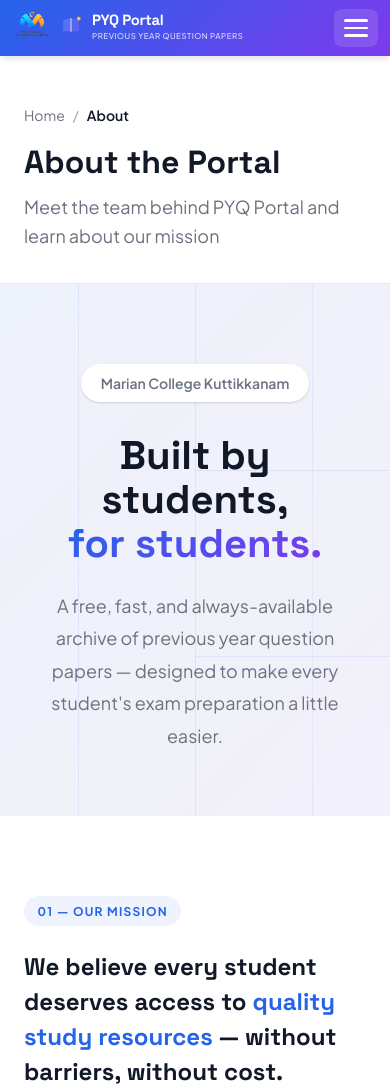
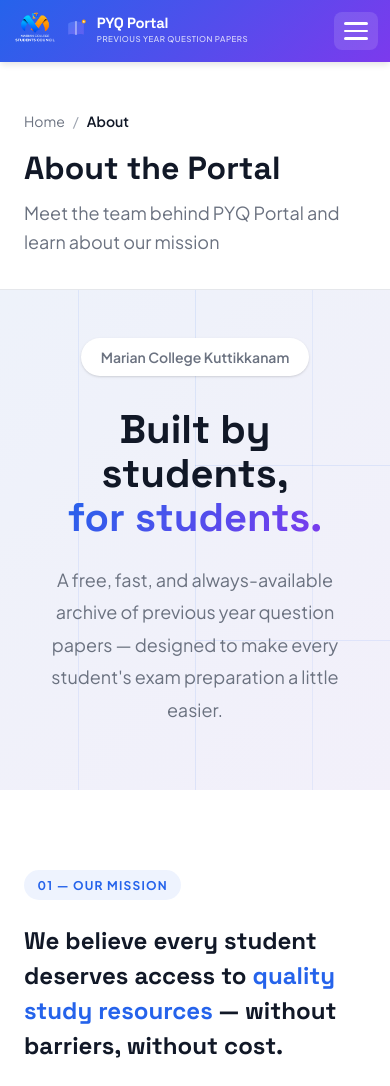
Before and after one commit to muhd-sinan-m/pyq-portal, a Flask app: page /about in a window 390 px wide. Shown: the top 1086 px of the page. Run offline with Flask 3, Linux system fonts and the light colour scheme; some libraries are stand-ins or nearby versions.

Commit message:
Update college logo to WebP format, adjust branding sizes, and reduce spacing in navbar/hero

```diff
--- a/static/style-combined.css
+++ b/static/style-combined.css
@@ -320,9 +320,9 @@
 /* ---- Hero ---- */
 .hero-section {
     position: relative;
-    padding: 6rem 0 5rem;
+    padding: 3.5rem 0 5rem;
     overflow: hidden;
-    min-height: 92vh;
+    min-height: 80vh;
     display: flex;
     align-items: center;
 }
@@ -1134,7 +1134,7 @@
 /* ---- About hero ---- */
 .about-hero {
     position: relative;
-    padding: 5rem 0 4rem;
+    padding: 3rem 0 4rem;
     background: linear-gradient(135deg, rgba(37,99,235,0.05) 0%, rgba(124,58,237,0.05) 100%);
     text-align: center;
     overflow: hidden;
@@ -1527,11 +1527,11 @@
 /* Large tablets and small desktops */
 @media (max-width: 1100px) {
     .unified-header {
-        gap: 2rem;
+        gap: 1rem;
     }
 
     .college-logo {
-        height: 65px;
+        height: 76px;
     }
 
     .portal-title {
@@ -1547,11 +1547,11 @@
 /* Tablets - Hide secondary items, show mobile toggle */
 @media (max-width: 920px) {
     .unified-header {
-        gap: 1.5rem;
+        gap: 0.875rem;
     }
 
     .college-logo {
-        height: 58px;
+        height: 68px;
     }
 
     .portal-title {
@@ -1582,11 +1582,11 @@
 @media (max-width: 640px) {
     .unified-header {
         padding: 0.4rem 0;
-        gap: 1rem;
+        gap: 0.75rem;
     }
 
     .college-logo {
-        height: 50px;
+        height: 58px;
     }
 
     .portal-logo svg {
@@ -1617,12 +1617,12 @@
 /* Very small phones */
 @media (max-width: 480px) {
     .unified-header {
-        gap: 0.875rem;
+        gap: 0.625rem;
         padding: 0.35rem 0;
     }
 
     .college-logo {
-        height: 45px;
+        height: 52px;
     }
 
     .portal-logo svg {
@@ -1664,11 +1664,11 @@
     }
 
     .unified-header {
-        gap: 0.625rem;
+        gap: 0.5rem;
     }
 
     .college-logo {
-        height: 40px;
+        height: 46px;
     }
 
     .portal-logo svg {
@@ -1707,7 +1707,7 @@
 .unified-header {
     display: flex;
     align-items: center;
-    gap: 3rem;
+    gap: 1.25rem;
     padding: 0.4rem 0;
     position: relative;
 }
@@ -1718,7 +1718,7 @@
 }
 
 .college-logo {
-    height: 68px;
+    height: 80px;
     width: auto;
     object-fit: contain;
     filter: brightness(1.15) contrast(1.05);
@@ -1981,7 +1981,7 @@
 /* Large tablets and small desktops */
 @media (max-width: 1100px) {
     .unified-header {
-        gap: 2rem;
+        gap: 1rem;
     }
 
     .portal-title {
@@ -2001,7 +2001,7 @@
     }
 
     .unified-header {
-        gap: 0.5rem;
+        gap: 0.4rem;
         flex-wrap: nowrap;
         overflow: hidden;
     }
@@ -2013,7 +2013,7 @@
     }
 
     .college-logo {
-        height: 50px;
+        height: 58px;
         width: 100%;
         object-fit: contain;
     }
@@ -2071,7 +2071,7 @@
 @media (max-width: 640px) {
     .unified-header {
         padding: 0.4rem 0;
-        gap: 0.5rem;
+        gap: 0.4rem;
     }
 
     .college-brand {
@@ -2079,7 +2079,7 @@
     }
 
     .college-logo {
-        height: 45px;
+        height: 52px;
     }
 
     .portal-logo svg {
@@ -2114,7 +2114,7 @@
     }
 
     .unified-header {
-        gap: 0.375rem;
+        gap: 0.3rem;
         padding: 0.3rem 0;
     }
 
@@ -2123,7 +2123,7 @@
     }
 
     .college-logo {
-        height: 40px;
+        height: 46px;
     }
 
     .portal-logo svg {
--- a/static/style.css
+++ b/static/style.css
@@ -93,7 +93,7 @@ h1, h2, h3, h4, h5, h6 {
 /* ==================== HERO SECTION ==================== */
 .hero-section {
     position: relative;
-    padding: 5rem 0 4rem;
+    padding: 3rem 0 4rem;
     overflow: hidden;
 }
 
--- a/templates/about.html
+++ b/templates/about.html
@@ -21,7 +21,7 @@
         <div class="unified-header">
             <!-- Left: College Branding -->
             <div class="college-brand">
-                <img src="{{ url_for('static', filename='mcsc_logo.png') }}"
+                <img src="{{ url_for('static', filename='mcsc_logo.webp') }}"
                      alt="MCSC Marian College Students Council"
                      class="college-logo">
             </div>
@@ -259,7 +259,7 @@
 
     <div class="college-inner" style="position: relative; z-index: 1;">
         <div class="reveal" style="display: flex; align-items: center; justify-content: center; gap: 1.5rem; margin-bottom: 1.25rem; flex-wrap: wrap;">
-            <img src="{{ url_for('static', filename='mcsc_logo.png') }}" alt="MCSC Logo" style="height: clamp(60px, 10vw, 85px); width: auto; object-fit: contain; filter: drop-shadow(0 4px 8px rgba(0,0,0,0.3)); margin: 0;">
+            <img src="{{ url_for('static', filename='mcsc_logo.webp') }}" alt="MCSC Logo" style="height: clamp(60px, 10vw, 85px); width: auto; object-fit: contain; filter: drop-shadow(0 4px 8px rgba(0,0,0,0.3)); margin: 0;">
             <h2 class="college-name" style="color: #ffffff; font-size: clamp(3rem, 7vw, 4.5rem); line-height: 1; margin: 0;">
                 <span style="color: #3B82F6;">MC</span><span style="color: #F59E0B;">SC</span>
             </h2>
--- a/templates/index.html
+++ b/templates/index.html
@@ -31,7 +31,7 @@
             <div class="unified-header">
                 <!-- Left: College Branding -->
                 <div class="college-brand">
-                    <img src="{{ url_for('static', filename='mcsc_logo.png') }}"
+                    <img src="{{ url_for('static', filename='mcsc_logo.webp') }}"
                         alt="MCSC Marian College Students Council" class="college-logo">
                 </div>
 
--- a/templates/login.html
+++ b/templates/login.html
@@ -290,7 +290,7 @@ body {
         <div class="unified-header">
             <!-- Left: College Branding -->
             <div class="college-brand">
-                <img src="{{ url_for('static', filename='mcsc_logo.png') }}"
+                <img src="{{ url_for('static', filename='mcsc_logo.webp') }}"
                      alt="MCSC Marian College Students Council"
                      class="college-logo">
             </div>
--- a/templates/papers_home.html
+++ b/templates/papers_home.html
@@ -164,7 +164,7 @@
         <div class="container-fluid">
             <div class="unified-header">
                 <div class="college-brand">
-                    <img src="{{ url_for('static', filename='mcsc_logo.png') }}"
+                    <img src="{{ url_for('static', filename='mcsc_logo.webp') }}"
                          alt="MCSC Marian College Students Council" class="college-logo">
                 </div>
 
--- a/templates/upload.html
+++ b/templates/upload.html
@@ -19,7 +19,7 @@
         <div class="unified-header">
             <!-- Left: College Branding -->
             <div class="college-brand">
-                <img src="{{ url_for('static', filename='mcsc_logo.png') }}"
+                <img src="{{ url_for('static', filename='mcsc_logo.webp') }}"
                      alt="MCSC Marian College Students Council"
                      class="college-logo">
             </div>
--- a/templates/user_upload.html
+++ b/templates/user_upload.html
@@ -397,7 +397,7 @@
         <div class="container-fluid">
             <div class="unified-header">
                 <div class="college-brand">
-                    <img src="{{ url_for('static', filename='mcsc_logo.png') }}"
+                    <img src="{{ url_for('static', filename='mcsc_logo.webp') }}"
                         alt="MCSC Marian College Students Council" class="college-logo">
                 </div>
 
--- a/templates/view.html
+++ b/templates/view.html
@@ -23,7 +23,7 @@
         <div class="unified-header">
             <!-- Left: College Branding -->
             <div class="college-brand">
-                <img src="{{ url_for('static', filename='mcsc_logo.png') }}"
+                <img src="{{ url_for('static', filename='mcsc_logo.webp') }}"
                      alt="MCSC Marian College Students Council"
                      class="college-logo">
             </div>
```
Also changed, not shown: static/mcsc_logo.png (deleted), static/mcsc_logo.webp (added).
